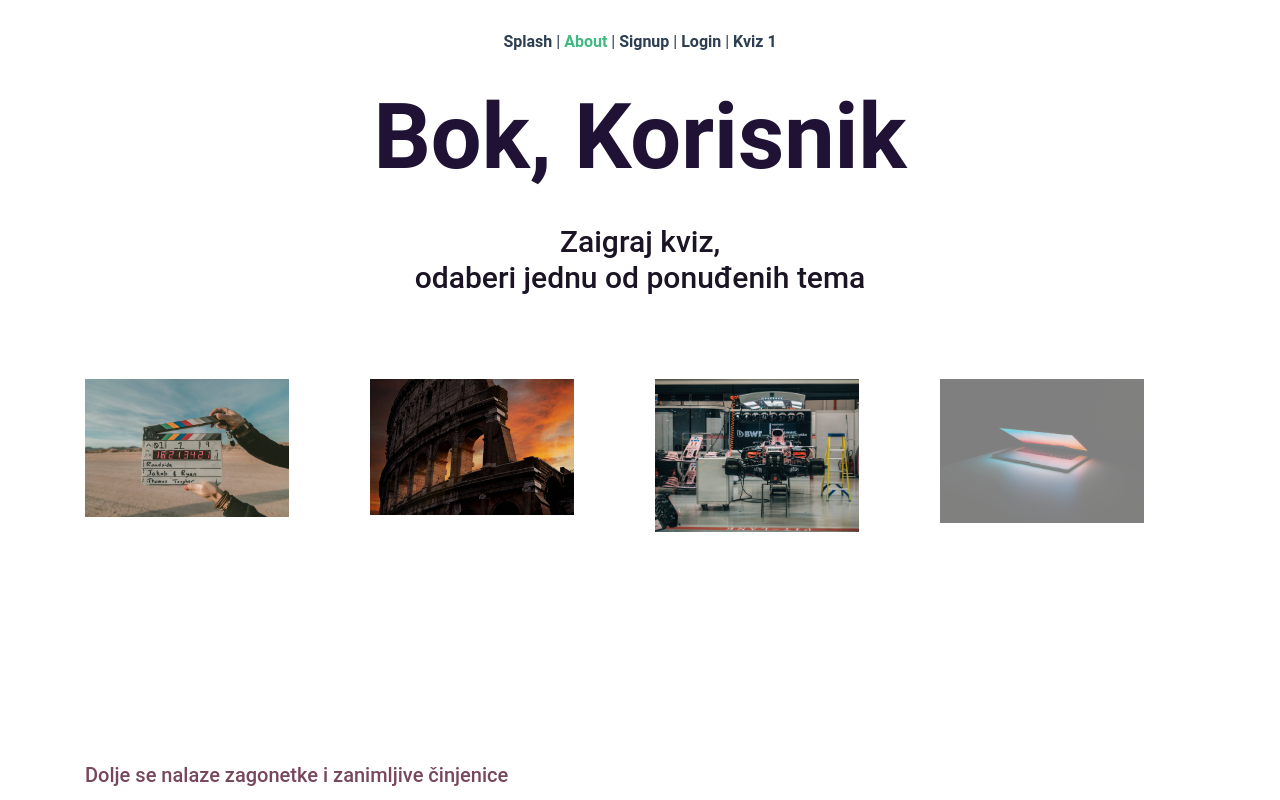
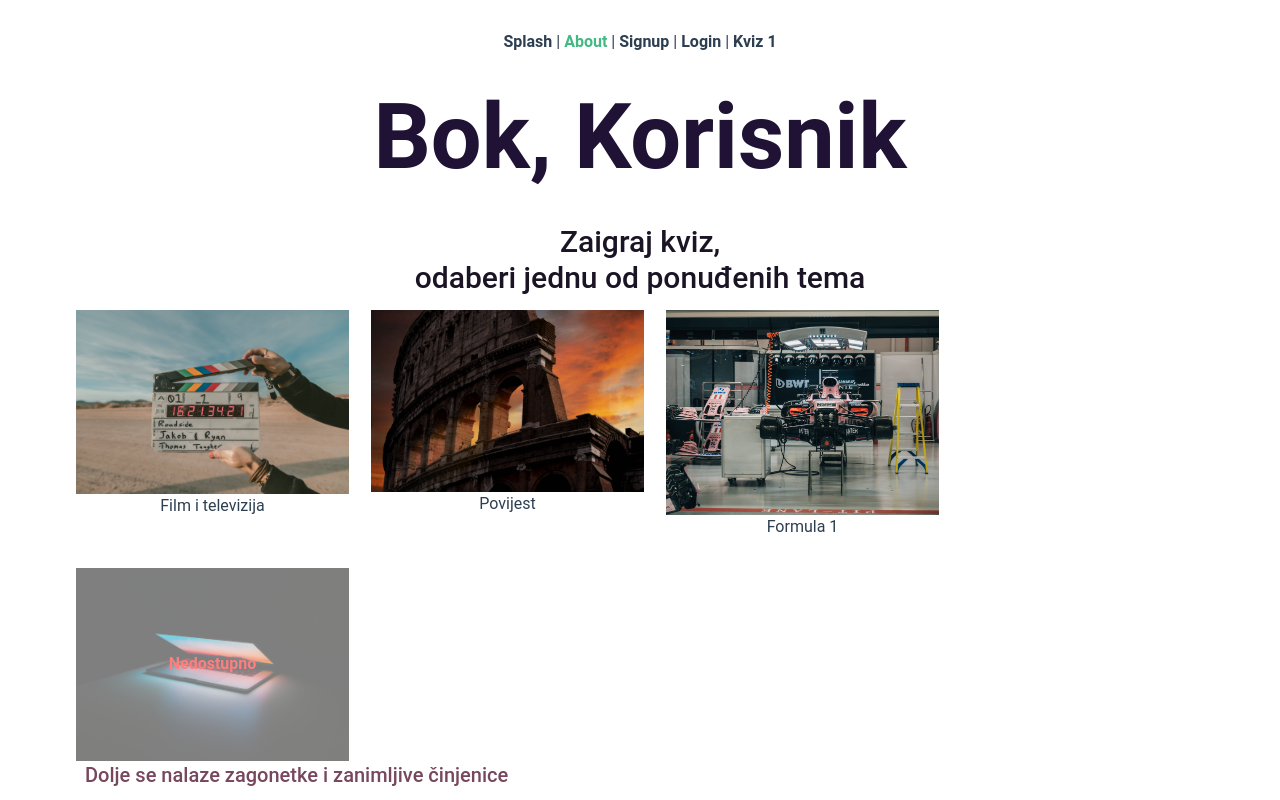
Before and after one commit to kuveeee/misli_brzo, a Vue app in the folder misli_brzo/: page /about in a window 1280 px wide. Shown: the top 800 px of the page. Built offline with nearby package versions, Linux system fonts and the light colour scheme.

Commit message:
Uređenje izbora kviza
Uređenje slika za izbor kviza. Pokušaj stavljanja u isti red s tekstom.

```diff
--- a/misli_brzo/src/views/About.vue
+++ b/misli_brzo/src/views/About.vue
@@ -1,6 +1,6 @@
 <template>
   <div class="container ">
-    <!-- Drugi dio stranice -->
+    <!-- Prvi dio stranice -->
     <div class="prvi_blok">
       <h1><b>Bok, Korisnik</b></h1>
       <br />
@@ -11,21 +11,27 @@
             src="@/assets/tema_filmovi.jpg"
             class="img-fluid float-left"
             alt="Responsive image"
+            style="width:100%"
           />
+          <p>Film i televizija</p>
         </div>
         <div class="col-3">
           <img
             src="@/assets/tema_povijest.jpg"
             class="img-fluid float-left"
             alt="Responsive image"
+            style="width:100%"
           />
+          <p>Povijest</p>
         </div>
         <div class="col-3">
           <img
             src="@/assets/tema_formula_1.jpg"
             class="img-fluid float-left"
             alt="Responsive image"
+            style="width:100%"
           />
+          <p>Formula 1</p>
         </div>
         <div class="col-3">
           <div class="tema_nedostupna">
@@ -33,7 +39,9 @@
               src="@/assets/tema_tehnologija.jpg"
               class="img-fluid float-left"
               alt="Responsive image"
+              style="width:100%"
             />
+            <div class="centered"><b>Nedostupno</b></div>
           </div>
         </div>
       </div>
@@ -112,9 +120,35 @@ h2 {
 }
 
 img {
-  width: 80%;
-  padding-top: 75px;
+ // width: 80%;
+  //padding-top: 75px;
   //padding-inline: 10px;
+}
+
+.col-3{
+  flex:25%;
+  padding: 5px;
+  text-align:center;
+  display:block;
+  background-color: transparent;
+  border: 1px solid transparent;
+  margin-right: 10px;
+  margin-bottom: 1px;
+  float:left;
+}
+.row::after{
+  width:965px;
+  content: "";
+  clear: both;
+  display: flex;
+}
+.centered {
+  position: absolute;
+  top: 50%;
+  left: 50%;
+  transform: translate(-50%, -50%);
+  color: red;
+
 }
 .tema_nedostupna {
   opacity: 50%;
@@ -129,7 +163,7 @@ img {
 //Drugi dio zaslona //Drugi dio zaslona //Drugi dio zaslona //Drugi dio zaslona
 .drugi_blok {
   color: white;
-  height: 100vh;
+  height: 1080px;
   background-image: linear-gradient(#ee96c1, #ec358f);
   padding-top: 50px;
   padding-left: 80px;
```
Also changed, not shown: 1 other file (tests, documents, lock files or other folders).
